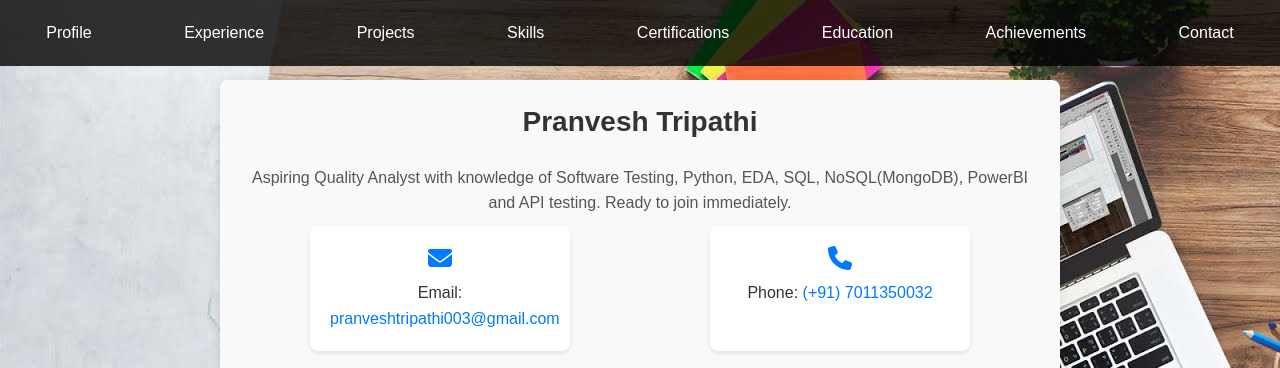
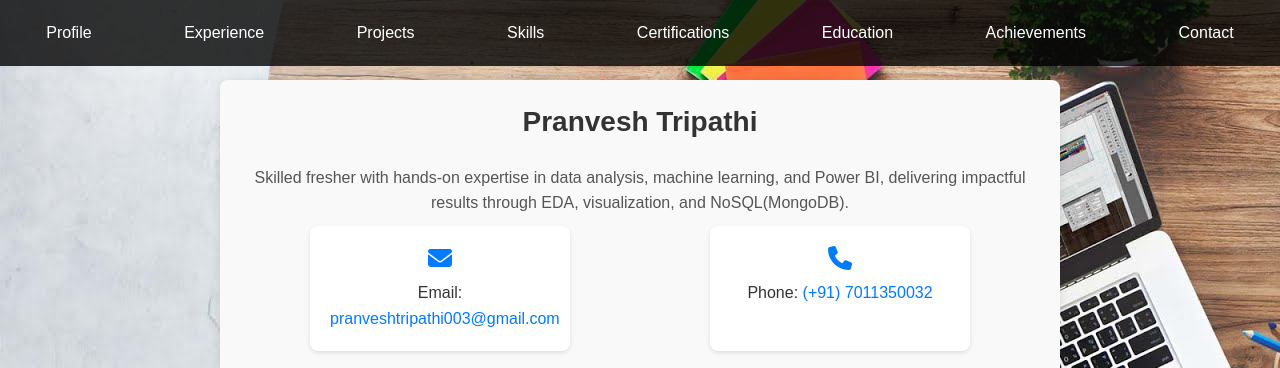
Before and after one commit to PranveshTripathi/Reusme, a plain HTML site: page index.html in a window 1280 px wide. Shown: the top 368 px of the page. Drawn offline with nearby package versions, Linux system fonts and the light colour scheme.

Commit message:
Update index.html

```diff
--- a/index.html
+++ b/index.html
@@ -35,7 +35,7 @@
         <section id="profile" data-aos="fade-up">
             <div class="profile-container">
                 <h1>Pranvesh Tripathi</h1>
-                <p class="profile-description"> Aspiring Quality Analyst with knowledge of Software Testing, Python, EDA, SQL, NoSQL(MongoDB), PowerBI and API testing. Ready to join immediately.</p>
+                <p class="profile-description"> Skilled fresher with hands-on expertise in data analysis, machine learning, and Power BI, delivering impactful results through EDA, visualization, and NoSQL(MongoDB).</p>
                 <div class="profile-boxes">
                     <div class="profile-box">
                         <i class="fas fa-envelope"></i>
```
